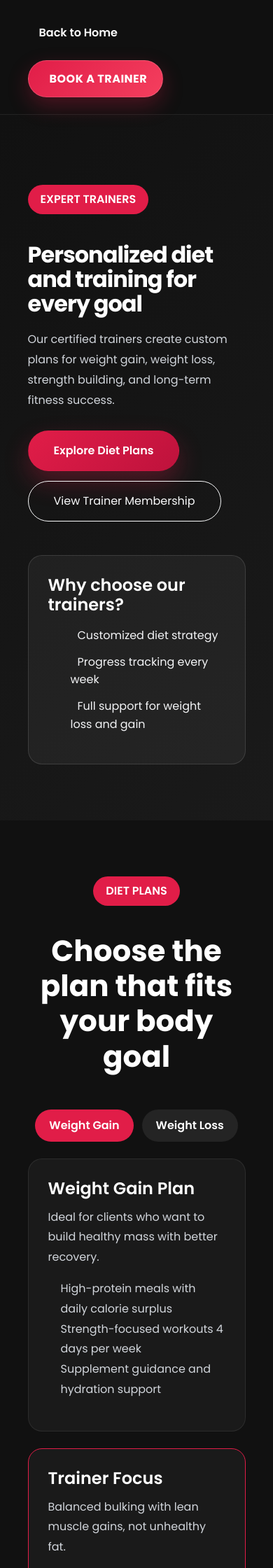
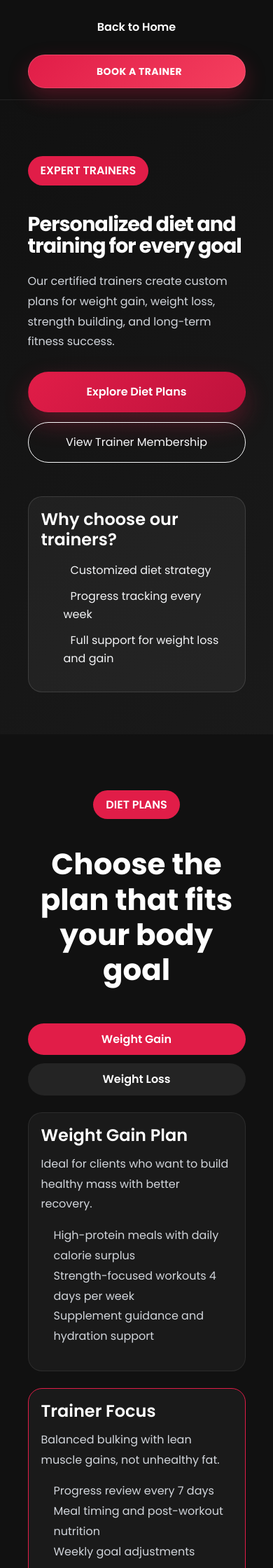
Before and after one commit to 12Chirag12/FitCore-Gym, a Flask app: page /trainers in a window 390 px wide. Shown: the top 2240 px of the page at 70% size. Run offline with Flask 3, Linux system fonts and the light colour scheme.

Commit message:
responsive

```diff
--- a/static/css/components/trainers.css
+++ b/static/css/components/trainers.css
@@ -215,3 +215,65 @@
     color: #d1d5db;
     margin-bottom: 24px;
 }
+
+@media (max-width: 768px) {
+    .trainer-page-header {
+        padding: 16px 0;
+    }
+
+    .trainer-page-header .container > div {
+        flex-direction: column;
+        align-items: flex-start;
+    }
+
+    .trainer-cta-btn {
+        width: 100%;
+        padding: 12px 18px;
+    }
+
+    .trainer-hero {
+        padding: 80px 0 60px;
+    }
+
+    .hero-actions {
+        flex-direction: column;
+    }
+
+    .hero-actions .btn,
+    .hero-actions .btn-outline-light {
+        width: 100%;
+        text-align: center;
+    }
+
+    .trainer-hero-card,
+    .diet-card,
+    .trainer-card,
+    .membership-card {
+        padding: 22px;
+    }
+
+    .diet-tabs {
+        flex-direction: column;
+    }
+
+    .diet-tab {
+        width: 100%;
+    }
+}
+
+@media (max-width: 480px) {
+    .trainer-hero h1 {
+        font-size: 1.8rem;
+    }
+
+    .trainer-hero-card,
+    .diet-card,
+    .trainer-card,
+    .membership-card {
+        padding: 18px;
+    }
+
+    .trainer-cta-btn {
+        font-size: 14px;
+    }
+}
```
Also changed, not shown: static/css/components/membership.css (+49 -0 lines).
